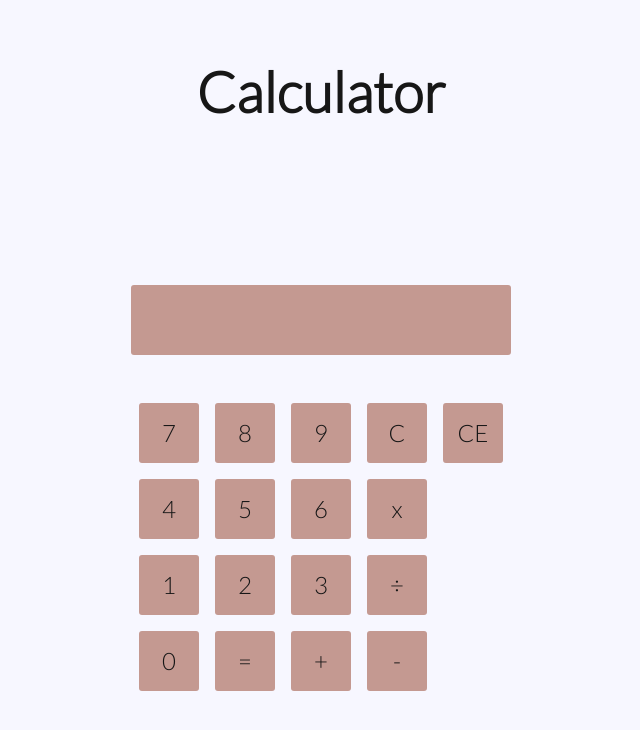
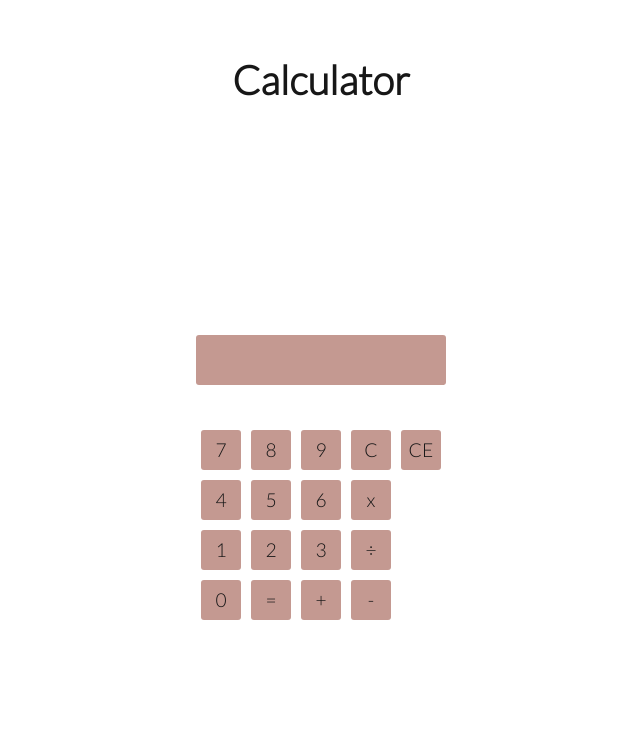
Before and after one commit to mbthales/calculadora, a plain HTML site: page index.html in a window 1280 px wide. Shown: the whole page, without its empty margins (319-959 px from the left). Drawn offline with Linux system fonts and the light colour scheme.

Commit message:
Added SASS

```diff
--- /dev/null
+++ b/src/scss/style.scss
@@ -0,0 +1,83 @@
+@import url('https://fonts.googleapis.com/css2?family=Lato:wght@300&display=swap');
+
+$primary-color: #C49991;
+$secondary-color: #279AF1;
+$terciary-color: #171717;
+
+$font-name:'Lato', sans-serif;
+
+@mixin centralize{
+  display: flex;
+  align-items: center;
+  justify-content: center;
+}
+
+* {
+  margin: 0;
+  padding: 0;
+  border: 0;
+  box-sizing: border-box;
+  vertical-align: baseline;
+
+  line-height: 1.5;
+}
+
+html,
+body{
+  height: 100%;
+}
+
+body{
+  display: grid;
+  grid: 1fr 8fr / 1fr;
+  font-size: 20px;
+  font-family: $font-name;
+}
+
+header {
+  @include centralize();
+  padding: 50px;
+
+  h1{
+    color: $terciary-color;
+    font-size: 2.5rem;
+    font-family: $font-name;
+  }
+}
+
+main {
+  @include centralize();
+
+  color: $terciary-color;
+}
+
+.calculator-display{
+  @include centralize();
+  height: 50px;
+  margin-bottom: 40px;
+  border-radius: 3px;
+
+  background-color: $primary-color;
+  font-size: 1.5rem;
+}
+
+.row{
+  display: flex;
+}
+
+.key {
+  @include centralize();
+  width: 40px;
+  height: 40px;
+  margin: 5px;
+  border-radius: 3px;
+
+  font-size: 1.2rem;
+  background-color: $primary-color;
+
+  cursor: pointer;
+
+  &:hover{
+    box-shadow: 2px 3px 1px 2px $secondary-color;
+  }
+}
```
Also changed, not shown: src/css/style.css, 1 other file.
